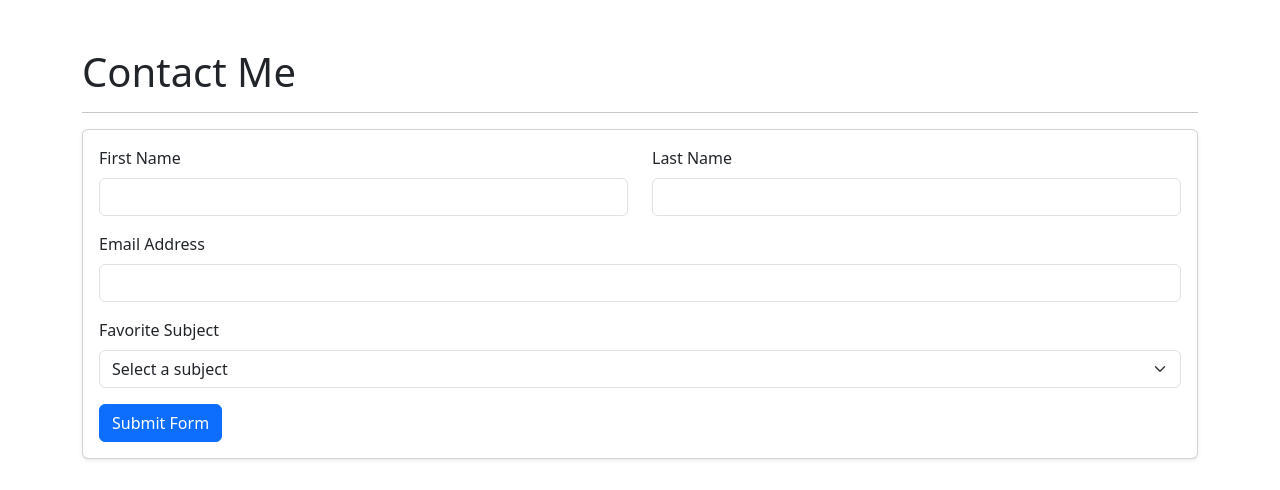
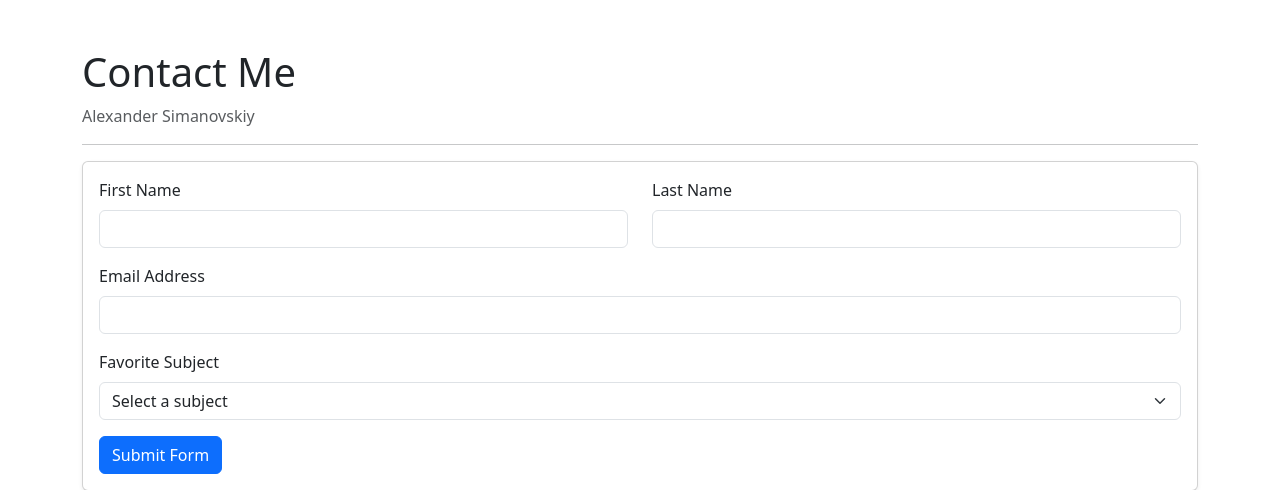
Before and after one commit to AS614/helloWorld, a Flask app: page /contact in a window 1280 px wide. Shown: the top 490 px of the page. Run offline with Flask 3, Linux system fonts and the light colour scheme.

Commit message:
Added student name to base template

```diff
--- a/templates/base.html
+++ b/templates/base.html
@@ -9,6 +9,7 @@
 <body>
     <div class="container mt-5">
         <h1>{% block page_head %}{% endblock %}</h1>
+    <p class="text-muted">Alexander Simanovskiy</p>
         <hr>
 
         {% block page_content %}{% endblock %}
```
